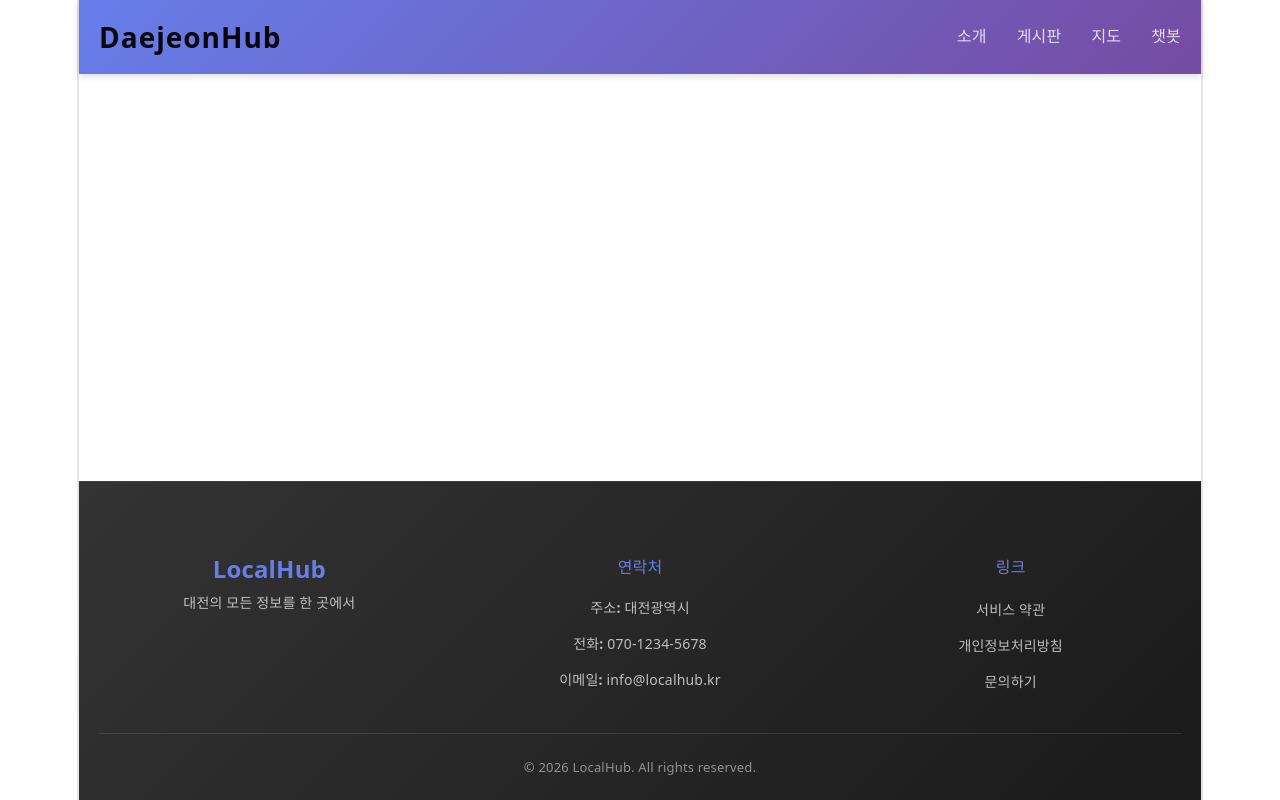
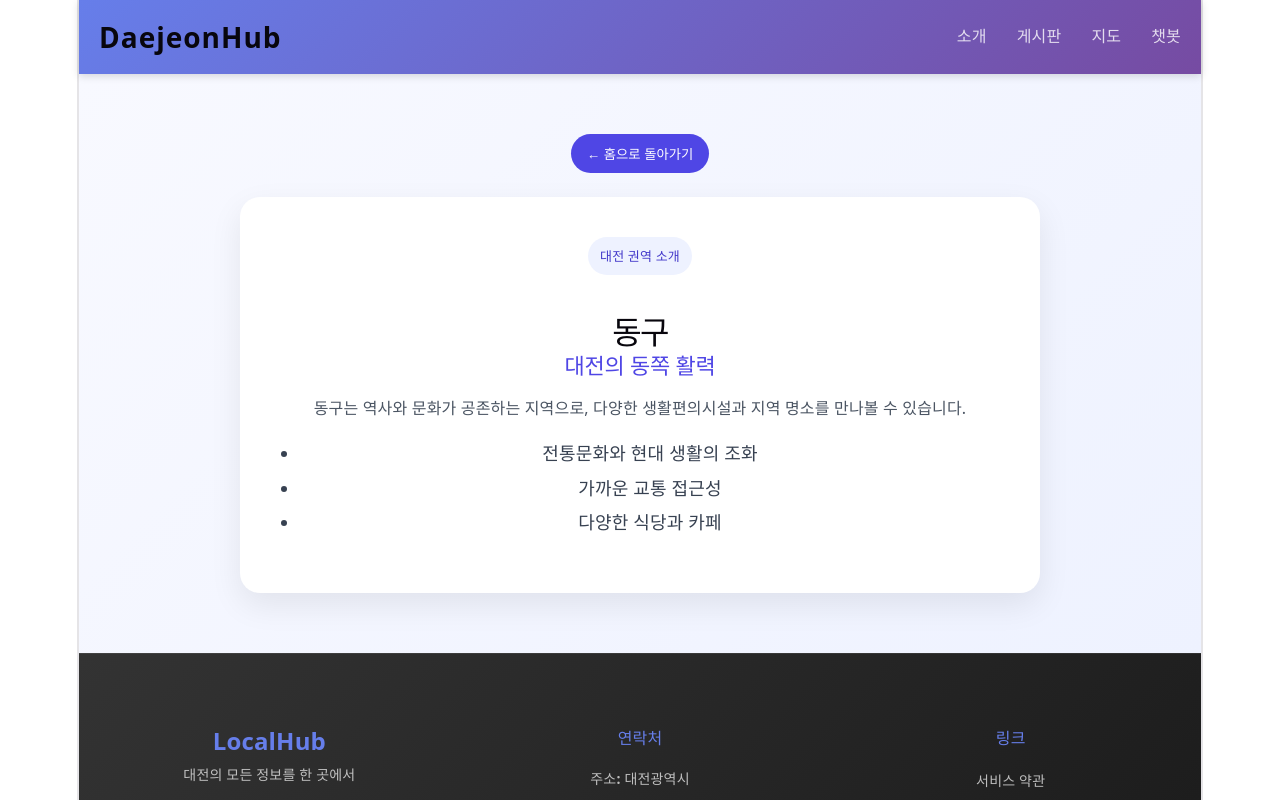
Before and after one commit to dang0321/Daejeonhub, a Vue app: page /region/1 in a window 1280 px wide. Shown: the top 800 px of the page. Built offline with nearby package versions, Linux system fonts and the light colour scheme; no server answers.

Commit message:
각 권역별 소개 페이지 추가

```diff
--- a/src/router/index.js
+++ b/src/router/index.js
@@ -5,6 +5,7 @@ import HomeView from '../views/HomeView.vue'
 import BoardView from '../views/BoardView.vue'
 import MapView from '../views/MapView.vue'
 import ChatView from '../views/ChatView.vue'
+import RegionView from '../views/RegionView.vue'
 
 const routes = [
   {
@@ -26,6 +27,11 @@ const routes = [
     path: '/chat',
     name: 'Chat',
     component: ChatView
+  },
+  {
+    path: '/region/:regionName',
+    name: 'Region',
+    component: RegionView
   }
 ]
 
--- a/src/views/HomeView.vue
+++ b/src/views/HomeView.vue
@@ -1,10 +1,14 @@
 <script setup>
+import { useRouter } from 'vue-router'
+
+const router = useRouter()
+
 const regions = [
-  { name: '동구',   description: '대전 동부' },
-  { name: '중구',   description: '대전 중심부' },
-  { name: '서구',   description: '대전 서부' },
-  { name: '유성구', description: '대전 북서부 · 관광지 밀집' },
-  { name: '대덕구', description: '대전 북부' }
+  { name: '동구', slug: 'donggu', description: '대전 동부의 문화와 생활공간' },
+  { name: '중구', slug: 'junggu', description: '대전 중심부의 역사와 상권' },
+  { name: '서구', slug: 'seogu', description: '대전 서부의 주거와 산업의 중심' },
+  { name: '유성구', slug: 'yuseonggu', description: '대전 북서부 · 관광지 밀집' },
+  { name: '대덕구', slug: 'daeduckgu', description: '대전 북부의 과학·산업 도시' }
 ]
 
 const services = [
@@ -24,6 +28,10 @@ const services = [
     description: '24시간 대전 정보 상담 서비스'
   }
 ]
+
+const goToRegion = (slug) => {
+  router.push({ name: 'Region', params: { regionName: slug } })
+}
 </script>
 
 <template>
@@ -41,11 +49,17 @@ const services = [
       <div class="container">
         <h2>대전 권역 소개</h2>
         <div class="regions-grid">
-          <div v-for="region in regions" :key="region.name" class="region-card">
+          <button
+            v-for="region in regions"
+            :key="region.name"
+            type="button"
+            class="region-card"
+            @click="goToRegion(region.slug)"
+          >
             <div class="region-icon">🏘️</div>
             <h3>{{ region.name }}</h3>
             <p>{{ region.description }}</p>
-          </div>
+          </button>
         </div>
       </div>
     </section>
@@ -159,6 +173,15 @@ const services = [
   box-shadow: 0 2px 8px rgba(0, 0, 0, 0.08);
   transition: transform 0.3s ease, box-shadow 0.3s ease;
   cursor: pointer;
+  border: 1px solid #e5e7eb;
+  width: 100%;
+}
+
+.region-card:hover,
+.region-card:focus-visible {
+  outline: none;
+  transform: translateY(-5px);
+  box-shadow: 0 8px 16px rgba(0, 0, 0, 0.12);
 }
 
 .region-card:hover {
--- /dev/null
+++ b/src/views/RegionView.vue
@@ -0,0 +1,132 @@
+<script setup>
+import { computed } from 'vue'
+import { useRoute, useRouter } from 'vue-router'
+
+const route = useRoute()
+const router = useRouter()
+
+const regionDetails = {
+  donggu: {
+    name: '동구',
+    title: '대전의 동쪽 활력',
+    description: '동구는 역사와 문화가 공존하는 지역으로, 다양한 생활편의시설과 지역 명소를 만나볼 수 있습니다.',
+    highlights: ['전통문화와 현대 생활의 조화', '가까운 교통 접근성', '다양한 식당과 카페']
+  },
+  junggu: {
+    name: '중구',
+    title: '대전의 중심축',
+    description: '중구는 대전의 중심부로, 행정·상업·교통의 중심지 역할을 하고 있습니다.',
+    highlights: ['대전의 핵심 상권', '관공서와 문화시설 접근 용이', '다양한 행사와 축제']
+  },
+  seogu: {
+    name: '서구',
+    title: '서구의 성장 가능성',
+    description: '서구는 주거와 산업이 함께 성장하는 지역으로, 실용적인 생활 환경을 갖추고 있습니다.',
+    highlights: ['주거 친화적인 분위기', '산업·교육 인프라', '편리한 생활시설']
+  },
+  yuseonggu: {
+    name: '유성구',
+    title: '자연과 관광의 조합',
+    description: '유성구는 유성온천과 자연경관으로 유명하며, 관광과 휴식이 어우러진 지역입니다.',
+    highlights: ['유성온천 명소', '자연 경관과 휴식 공간', '관광객 친화형 인프라']
+  },
+  daeduckgu: {
+    name: '대덕구',
+    title: '과학과 미래의 도시',
+    description: '대덕구는 과학기술과 산업이 발전한 지역으로, 미래지향적인 분위기를 느낄 수 있습니다.',
+    highlights: ['연구·산업 클러스터', '첨단 기술과 교육 시설', '도시 개발의 미래성']
+  }
+}
+
+const currentRegion = computed(() => regionDetails[route.params.regionName] || regionDetails.donggu)
+
+const goBack = () => {
+  router.push({ name: 'Home' })
+}
+</script>
+
+<template>
+  <div class="region-view">
+    <div class="container">
+      <button class="back-btn" type="button" @click="goBack">← 홈으로 돌아가기</button>
+
+      <section class="region-card">
+        <p class="badge">대전 권역 소개</p>
+        <h1>{{ currentRegion.name }}</h1>
+        <h2>{{ currentRegion.title }}</h2>
+        <p class="description">{{ currentRegion.description }}</p>
+
+        <ul>
+          <li v-for="item in currentRegion.highlights" :key="item">{{ item }}</li>
+        </ul>
+      </section>
+    </div>
+  </div>
+</template>
+
+<style scoped>
+.region-view {
+  min-height: 70vh;
+  background: linear-gradient(135deg, #f8f9ff 0%, #eef2ff 100%);
+  padding: 60px 20px;
+}
+
+.container {
+  max-width: 800px;
+  margin: 0 auto;
+}
+
+.back-btn {
+  border: none;
+  background: #4f46e5;
+  color: white;
+  padding: 10px 16px;
+  border-radius: 999px;
+  cursor: pointer;
+  margin-bottom: 24px;
+}
+
+.region-card {
+  background: white;
+  border-radius: 20px;
+  padding: 40px;
+  box-shadow: 0 12px 32px rgba(0, 0, 0, 0.08);
+}
+
+.badge {
+  display: inline-block;
+  background: #eef2ff;
+  color: #4338ca;
+  padding: 6px 12px;
+  border-radius: 999px;
+  font-size: 13px;
+  margin-bottom: 12px;
+}
+
+h1 {
+  font-size: 32px;
+  margin-bottom: 8px;
+}
+
+h2 {
+  font-size: 22px;
+  color: #4f46e5;
+  margin-bottom: 16px;
+}
+
+.description {
+  font-size: 16px;
+  line-height: 1.7;
+  color: #4b5563;
+  margin-bottom: 16px;
+}
+
+ul {
+  padding-left: 20px;
+  color: #374151;
+}
+
+li {
+  margin-bottom: 8px;
+}
+</style>
```
